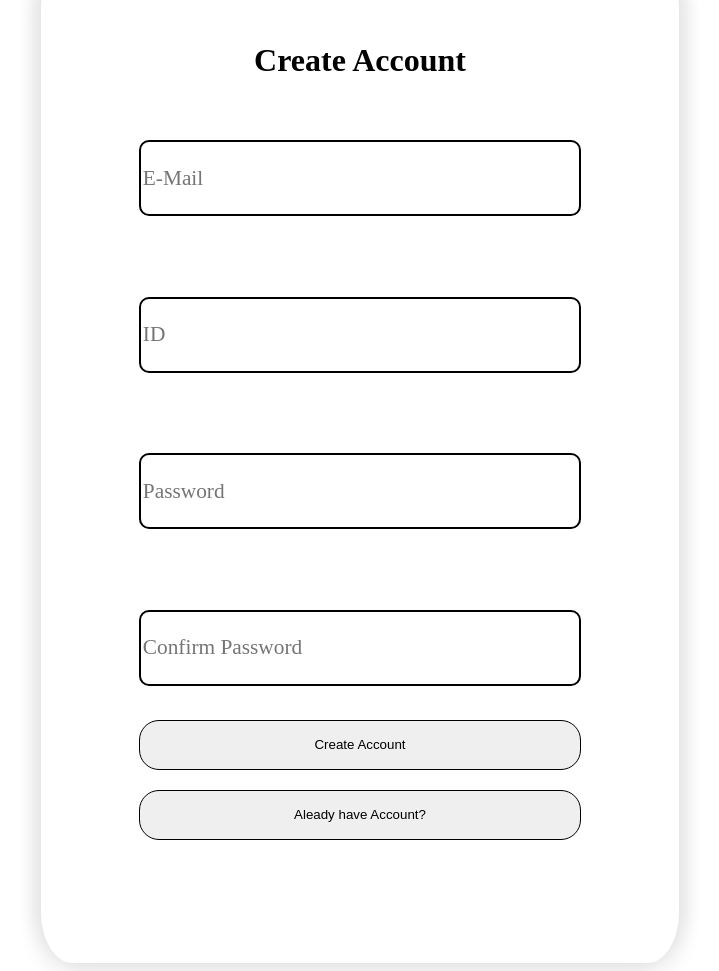
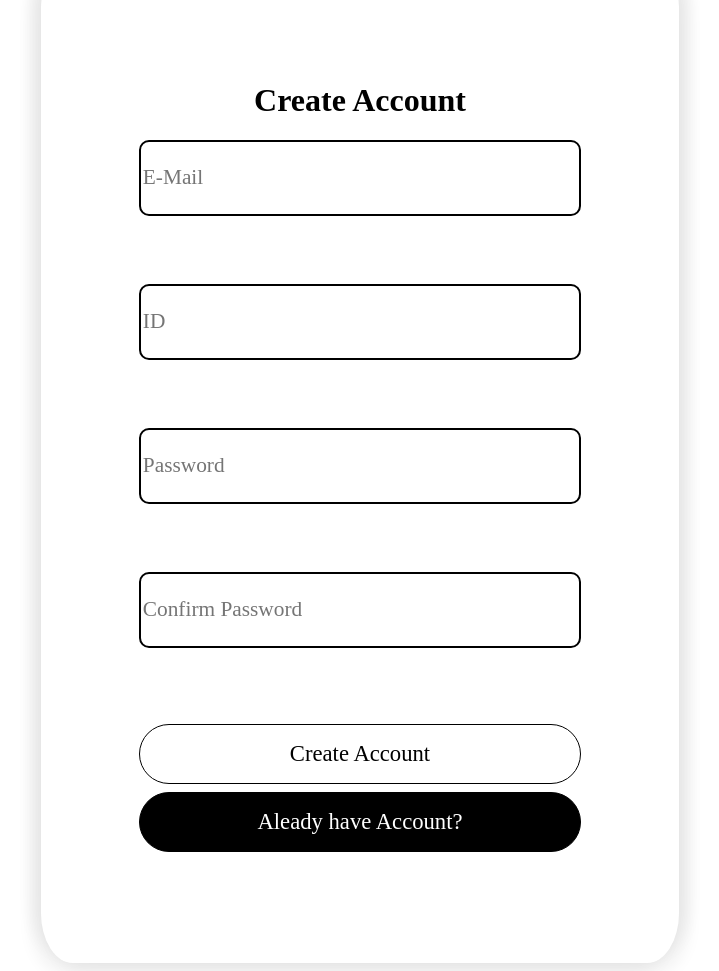
Before and after one commit to berryyoger/fianl, a plain HTML site: page joinNow.html in a window 1280 px wide. Shown: the part 221-1192 px from the top of the page, without its empty margins (280-999 px from the left). Drawn offline with Linux system fonts and the light colour scheme; a web font is replaced by a local one.

Commit message:
joinNow design modeifing et singIn header

```diff
--- a/joinNow.html
+++ b/joinNow.html
@@ -25,7 +25,7 @@
             </div>
         </div>
     </header>
-    <div class="container">
+    <form class="container">
         <h1>Create Account</h1>
         <div class="createAccount">
             <input required type="email" class="email" placeholder="E-Mail">
@@ -33,11 +33,11 @@
             <input required class="password" placeholder="Password">
             <input required class="confirmPassword" placeholder="Confirm Password">
             <div class="btnGroup">
-                <button class="createAccountBtn">Create Account</button>
+                <button class="createAccountBtn" type="submit">Create Account</button>
                 <button class="toLoginBtn">Aleady have Account?</button>
             </div>
         </div>
-    </div>
+    </form>
     <script src="js/joinNow.js"></script>
 </body>
 </html>
--- a/style.css
+++ b/style.css
@@ -161,9 +161,9 @@ footer{
 .createAccount{
     display: flex;
     width: 70%;
-    height: 80%;
+    height: 72%;
     flex-direction: column;
-    justify-content: space-around;
+    justify-content: space-between;
     font-family: 'KorailRoundGothicBold';
     font-size: 18pt;
 
@@ -175,6 +175,17 @@ footer{
     border: 2px solid black;
     font-family: 'KorailRoundGothicBold';
     font-size: 16pt;
+    transition: 0.5s;
+}
+
+.createAccount>input:focus{
+    height: 85px;
+    transition: 0.5s;
+}
+
+.createAccount>input:hover{
+    height: 85px;
+    transition: 0.5s;
 }
 
 .createAccount>input.password{
@@ -186,11 +197,22 @@ footer{
     display: flex;
     flex-direction: column;
     justify-content: space-evenly;
-    margin-top: -15%;
+
 }
 
 .btnGroup>button{
     border: 1.5px solid black;
-    border-radius: 20px;
-    height: 50px;
+    border-radius: 32px;
+    height: 60px;
+    font-size: 17pt;
+    font-family: 'KorailRoundGothicBold';
+    cursor: pointer;
 }
+
+.createAccountBtn{
+    background-color: white;
+}
+.toLoginBtn{
+    background-color: black;
+    color: white;
+}
```
Also changed, not shown: signIn.html (+16 -7 lines).
